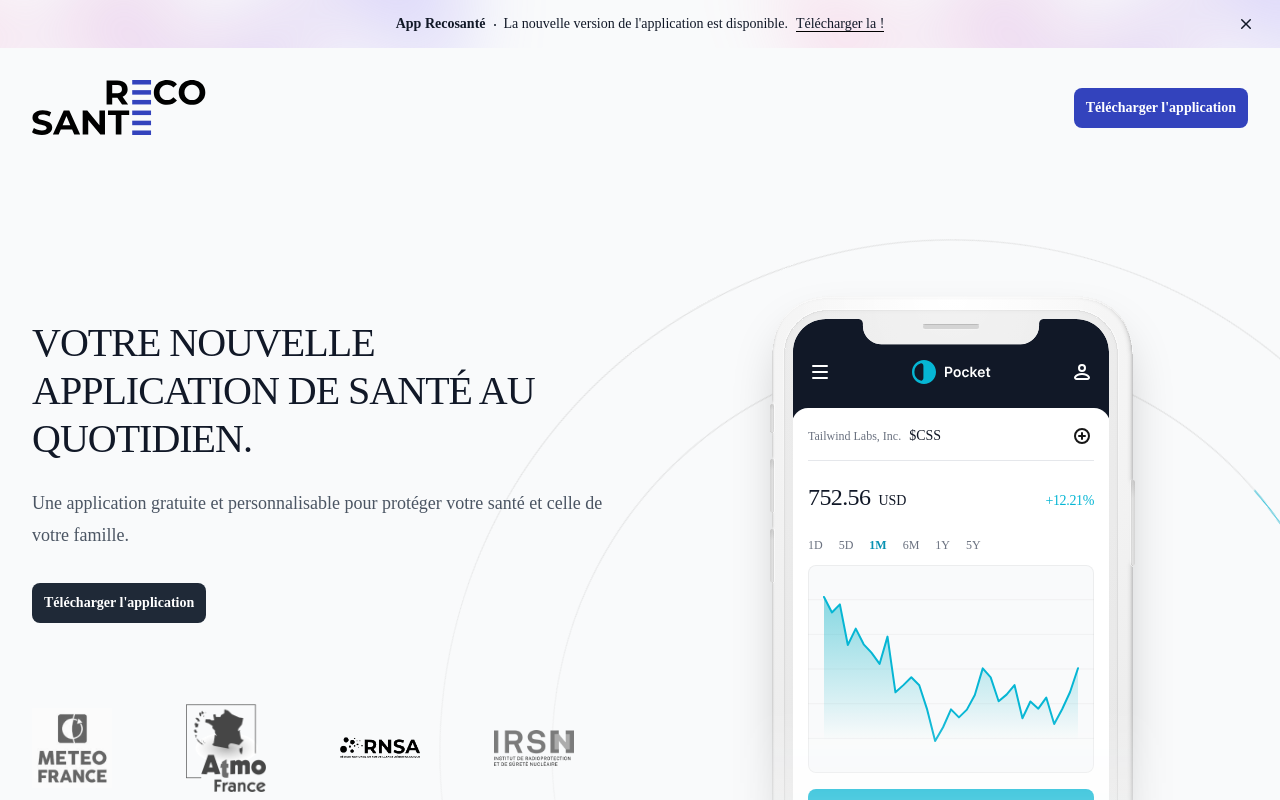
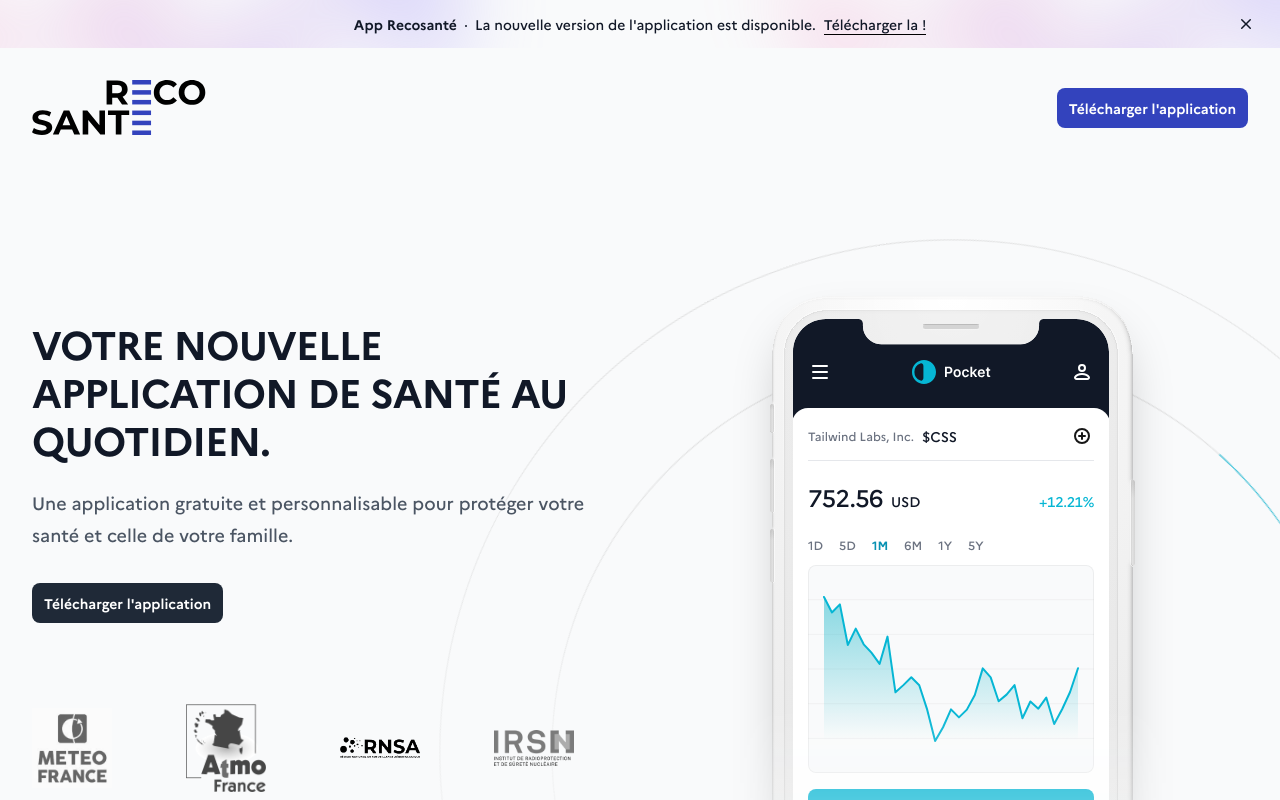
Before and after one commit to Charlesdoiron/recosante-next, a Next.js app: page / in a window 1280 px wide. Shown: the top 800 px of the page. Built offline with nearby package versions, Linux system fonts and the light colour scheme.

Commit message:
chore: fix typo

```diff
--- a/src/app/layout.tsx
+++ b/src/app/layout.tsx
@@ -20,10 +20,10 @@
 }) {
   return (
     <html
-      lang='en'
-      className={clsx('h-full bg-gray-50 antialiased', marianneFont.className)}
+      lang='fr'
+      className={clsx('h-full bg-gray-50 antialiased', marianneFont.variable)}
     >
-      <body className='flex h-full flex-col font-marianneRegular'>
+      <body className='flex h-full flex-col font-app font-medium'>
         <div className='flex min-h-full flex-col'>{children}</div>
       </body>
     </html>
--- a/src/assets/fonts/index.ts
+++ b/src/assets/fonts/index.ts
@@ -4,63 +4,59 @@
   src: [
     {
       path: './Marianne-Bold.otf',
-      weight: '400',
-      style: 'bold',
+      weight: '800',
     },
     {
       path: './Marianne-BoldItalic.otf',
-      weight: '400',
-      style: 'bold-italic',
+      weight: '800',
+      style: 'italic',
     },
     {
       path: './Marianne-ExtraBold.otf',
-      weight: '400',
-      style: 'extra-bold',
+      weight: '900',
     },
     {
       path: './Marianne-ExtraBoldItalic.otf',
+      weight: '900',
+      style: 'italic',
+    },
+
+    {
+      path: './Marianne-Medium.otf',
+      weight: '500',
+    },
+    {
+      path: './Marianne-MediumItalic.otf',
+      weight: '500',
+      style: 'italic',
+    },
+    {
+      path: './Marianne-Regular.otf',
       weight: '400',
-      style: 'extra-bold',
+    },
+    {
+      path: './Marianne-RegularItalic.otf',
+      weight: '400',
+      style: 'italic',
     },
     {
       path: './Marianne-Light.otf',
       weight: '400',
-      style: 'extra-bold',
     },
     {
       path: './Marianne-LightItalic.otf',
-      weight: '400',
-      style: 'extra-bold',
-    },
-    {
-      path: './Marianne-Medium.otf',
-      weight: '400',
-      style: 'extra-bold',
-    },
-    {
-      path: './Marianne-MediumItalic.otf',
-      weight: '400',
-      style: 'extra-bold',
-    },
-    {
-      path: './Marianne-Regular.otf',
-      weight: '400',
-      style: 'extra-bold',
-    },
-    {
-      path: './Marianne-RegularItalic.otf',
-      weight: '400',
-      style: 'extra-bold',
+      weight: '300',
+      style: 'italic',
     },
     {
       path: './Marianne-Thin.otf',
-      weight: '400',
-      style: 'extra-bold',
+      weight: '100',
     },
     {
       path: './Marianne-ThinItalic.otf',
-      weight: '400',
-      style: 'extra-bold',
+      weight: '100',
+      style: 'italic',
     },
   ],
+  variable: '--font-marianne',
 });
--- a/src/components/hero-banner.tsx
+++ b/src/components/hero-banner.tsx
@@ -85,7 +85,7 @@
       <Container>
         <div className='lg:grid lg:grid-cols-12 lg:gap-x-8 lg:gap-y-12'>
           <div className='relative z-10 mx-auto max-w-2xl lg:col-span-7 lg:max-w-none lg:pt-6 xl:col-span-6'>
-            <h1 className='text-4xl font-medium tracking-tight text-gray-900 font-marianneExtraBold uppercase'>
+            <h1 className='text-4xl font-bold tracking-tight text-gray-900 font-app uppercase'>
               Votre nouvelle application de santé au quotidien.
             </h1>
             <p className='mt-6 text-lg text-gray-600'>
--- a/tailwind.config.ts
+++ b/tailwind.config.ts
@@ -7,18 +7,7 @@
   content: ['./src/**/*.{js,jsx,ts,tsx}'],
   theme: {
     fontFamily: {
-      marianneBold: 'Marianne-Bold',
-      marianneBoldItalic: 'Marianne-BoldItalic',
-      marianneExtraBold: 'Marianne-ExtraBold',
-      marianneExtraBoldItalic: 'Marianne-ExtraBoldItalic',
-      marianneLight: 'Marianne-Light',
-      marianneLightItalic: 'Marianne-LightItalic',
-      marianneMedium: 'Marianne-Medium',
-      marianneMediumItalic: 'Marianne-MediumItalic',
-      marianneRegular: 'Marianne-Regular',
-      marianneRegularItalic: 'Marianne-RegularItalic',
-      marianneThin: 'Marianne-Thin',
-      marianneThinItalic: 'Marianne-ThinItalic',
+      app: ['var(--font-marianne)'],
     },
     fontSize: {
       xs: ['0.75rem', { lineHeight: '1rem' }],
```
